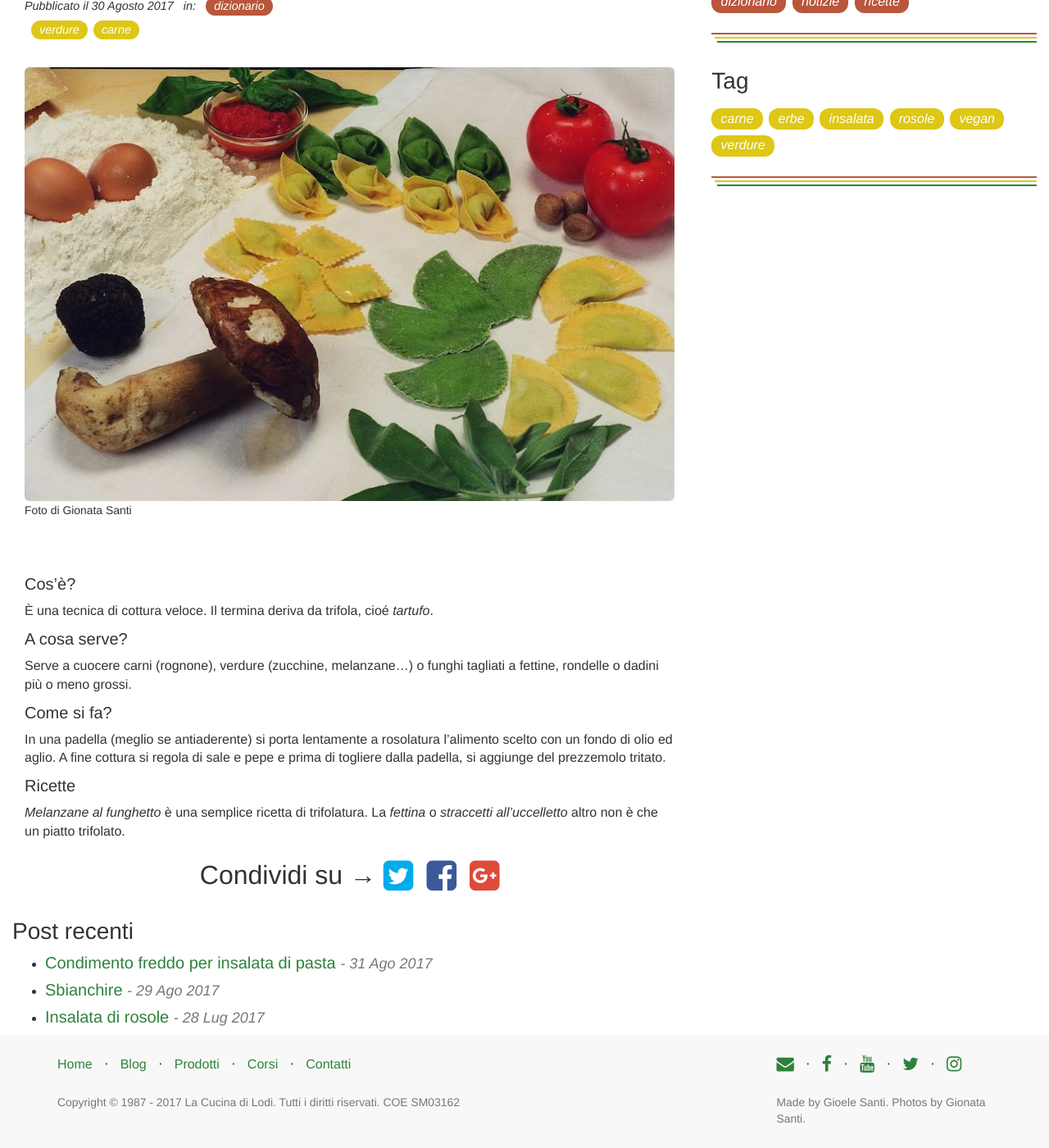
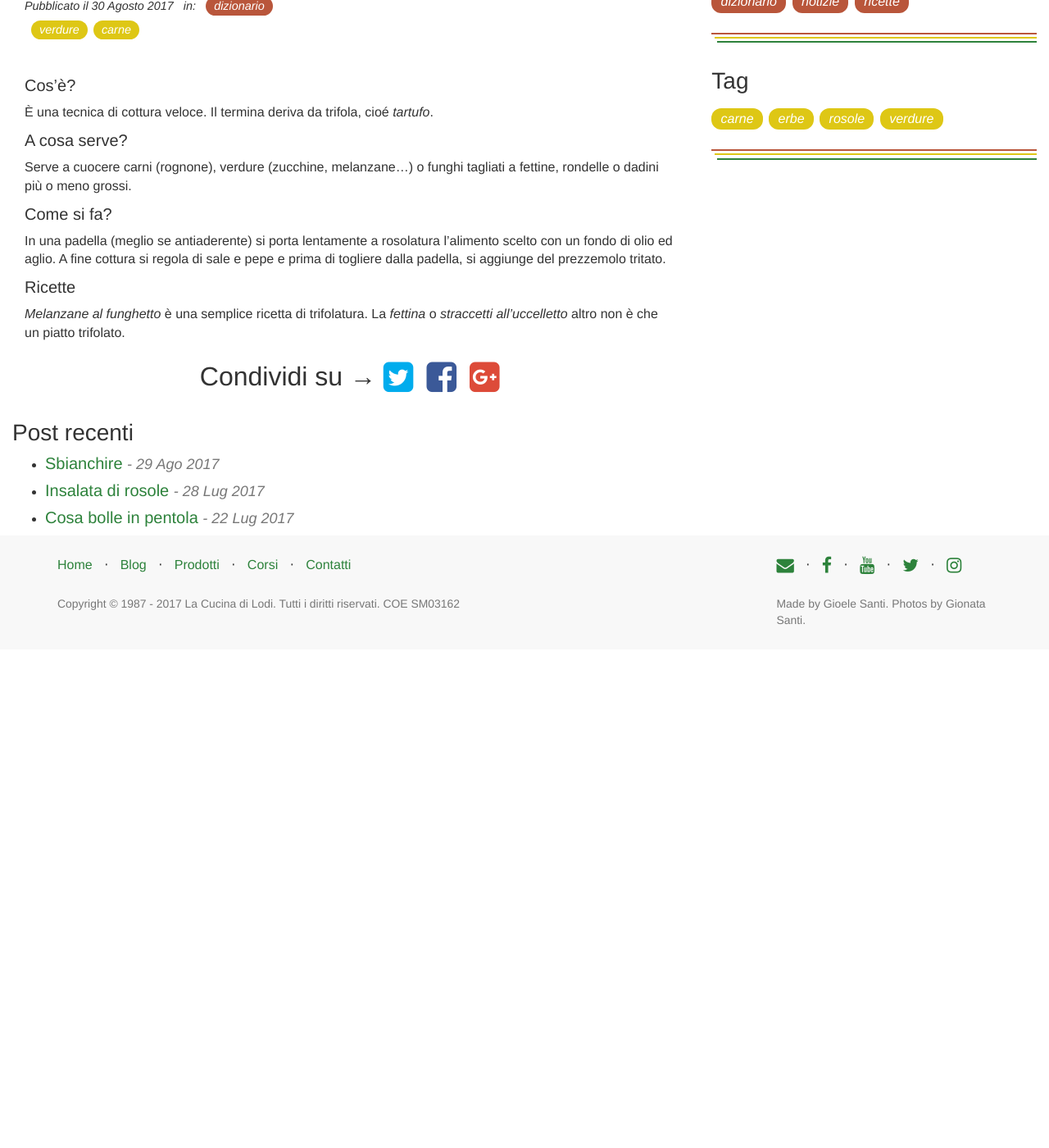
Before and after one commit to gioele-santi/cucina-di-lodi.github.io, a Jekyll site: the page built from _posts/2017-08-31-trifolare.md, in a window 1280 px wide and 1400 px high, scrolled down 265 px. Shown: the whole window at 82% size. Built offline with Jekyll 4.4.1, drawn with Linux system fonts in a browser that asks for light colours; nearby versions of some CDN libraries; some web fonts are replaced; after the commit the page ends 1057 px from its top, so only the background shows below that.

```diff
--- a/_posts/2017-08-31-trifolare.md
+++ b/_posts/2017-08-31-trifolare.md
@@ -5,12 +5,6 @@ date:   2017-08-31 00:30:00 +0100
 
 categories: dizionario
 tags: verdure carne
-
-images:
-  - url: /img/placeholder.jpg
-    alt: Trifolatura
-
-image_credits: Foto di Gionata Santi</a>
 
 ---
 
```
Also changed, not shown: _posts/2017-08-30-sbianchire.md (+0 -6 lines), _posts/2017-09-01-insalata_pasta.md (+2 -0 lines).
